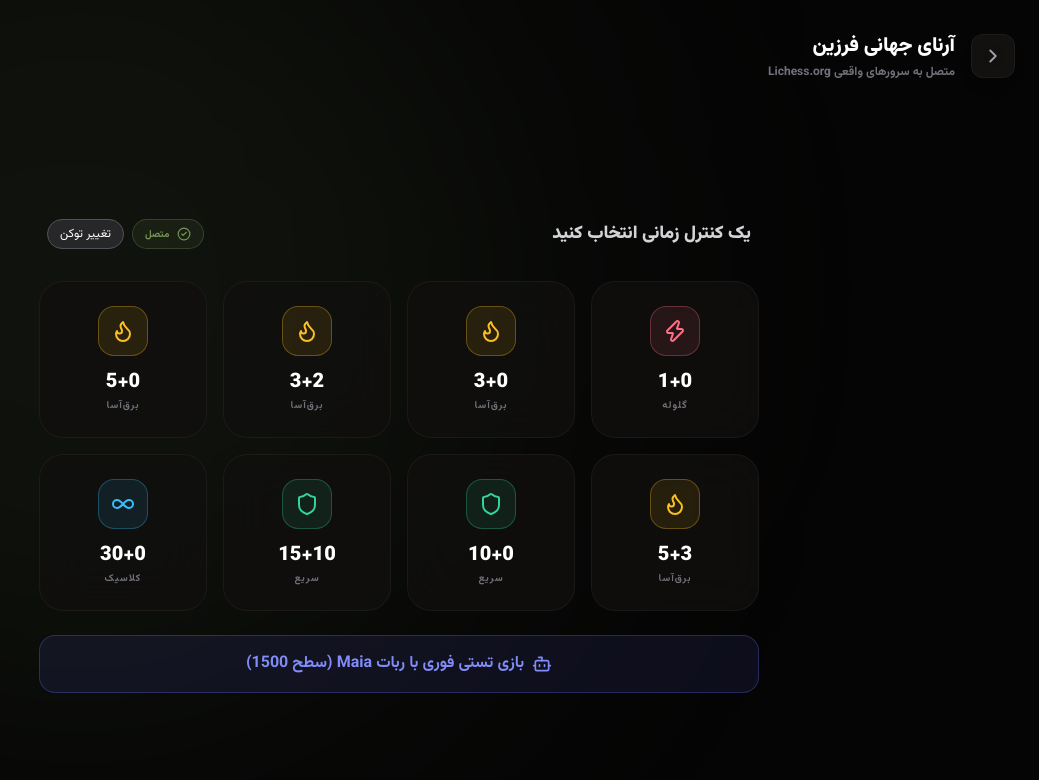
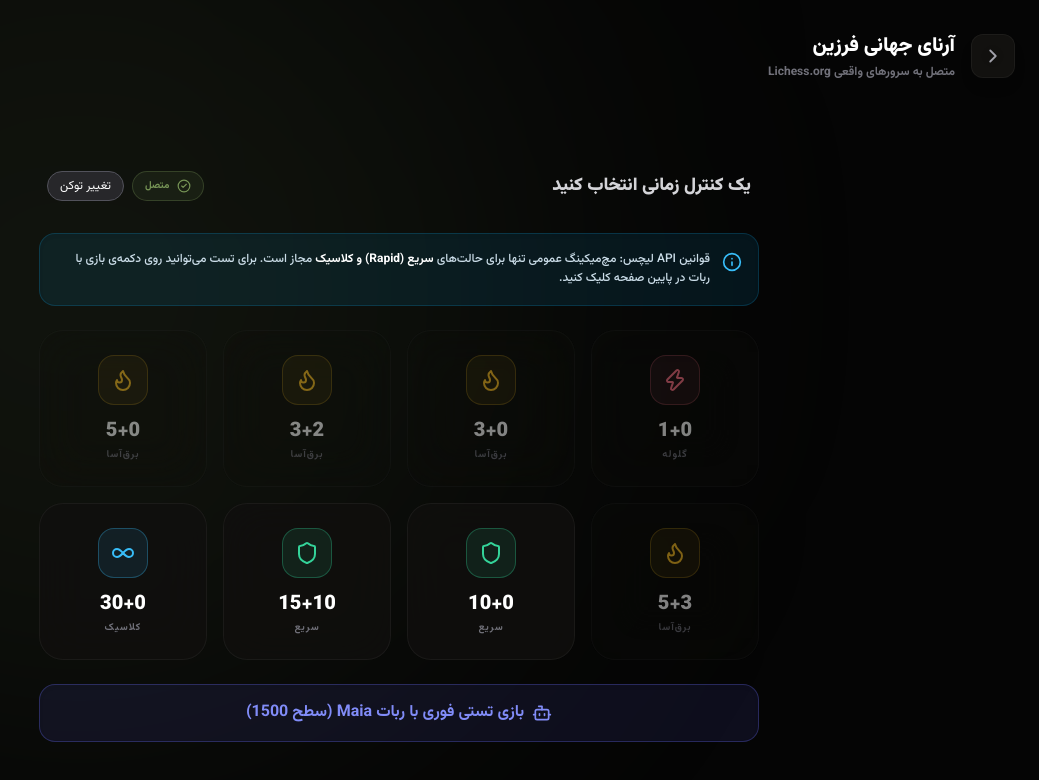
Before and after one commit to Lasp-ir/farzin-app, a React (Vite) app: page /play/online/lobby in a window 1280 px wide. Shown: the top 780 px of the page, without its empty margins (241-1280 px from the left). Built offline with nearby package versions, Linux system fonts and the light colour scheme; sample sign-in values are in the browser's storage.

Commit message:
fix(PlayOnline): disable bullet/blitz buttons in lobby to prevent Lichess API 400 rejection and display informative anti-cheat guidelines to user

```diff
--- a/src/pages/LichessLobby.tsx
+++ b/src/pages/LichessLobby.tsx
@@ -1,7 +1,7 @@
 import { useState, useEffect } from 'react';
 import { useNavigate } from 'react-router-dom';
 import { motion, AnimatePresence } from 'framer-motion';
-import { ChevronRight, Zap, Flame, Infinity as InfinityIcon, Shield, Search, X, CheckCircle2, AlertCircle, Bot } from 'lucide-react';
+import { ChevronRight, Zap, Flame, Infinity as InfinityIcon, Shield, Search, X, CheckCircle2, AlertCircle, Bot, Info } from 'lucide-react';
 
 export default function LichessLobby() {
     const navigate = useNavigate();
@@ -43,15 +43,22 @@ export default function LichessLobby() {
         setToken(null);
     };
 
-    // 🌟 درخواست هوشمند بازی از لیچس با گارد قدرتمند برای پردازش ارور
     const handleSeek = async (timeControl: string) => {
         if (!token) return;
-        setIsSearching(true);
+        setIsSearching(false);
         setError(null);
 
         const [minStr, incStr] = timeControl.split('+');
         const minutes = parseInt(minStr, 10);
         const increment = parseInt(incStr, 10);
+
+        // 🔴 بررسی امنیتی قبل از ارسال: جلوگیری از ارور 400 لیچس
+        if (minutes < 10) {
+            setError("قوانین ضد-تقلب لیچس (Anti-Cheat API): لیچس به کلاینت‌های شخص ثالث اجازه نمی‌دهد در بازی‌های سرعتی (Bullet/Blitz) حریف تصادفی پیدا کنند. لطفاً برای مچ‌میکینگ از زمان‌های Rapid (مثل 10+0) یا کلاسیک استفاده کنید.");
+            return;
+        }
+
+        setIsSearching(true);
 
         try {
             const formData = new URLSearchParams();
@@ -76,16 +83,15 @@ export default function LichessLobby() {
                     exactError = errJson.error || errJson.message || errText;
                 } catch(e) {}
 
-                // 🔴 گارد تبدیل به رشته: مهم نیست لیچس آبجکت بده یا آرایه، ما به استرینگ تبدیلش میکنیم
                 const errorString = typeof exactError === 'string' ? exactError : JSON.stringify(exactError);
 
                 if (response.status === 400) {
                     if (errorString.toLowerCase().includes('already seeking')) {
                         throw new Error("شما در حال حاضر یک جستجوی فعال در لیچس دارید. لطفاً جستجوی قبلی را در سایت لیچس لغو کنید.");
                     }
-                    throw new Error(`خطای 400 (Bad Request): لیچس این کنترل زمانی را رد کرد. دلیل: ${errorString}`);
+                    throw new Error(`خطای لیچس: ${errorString}`);
                 } else if (response.status === 403) {
-                    throw new Error("دسترسی غیرمجاز (403): توکن شما دسترسی Board API ندارد یا اکانت شما مسدود/ربات است.");
+                    throw new Error("دسترسی غیرمجاز (403): توکن شما دسترسی Board API ندارد یا اکانت شما مسدود است.");
                 } else if (response.status === 401) {
                     throw new Error("توکن منقضی شده یا نامعتبر است.");
                 } else if (response.status === 429) {
@@ -137,7 +143,7 @@ export default function LichessLobby() {
         try {
             const formData = new URLSearchParams();
             formData.append('rated', 'false');
-            formData.append('clock.limit', '180');
+            formData.append('clock.limit', '180'); // 3 دقیقه (چالش مستقیم اجازه میده)
             formData.append('clock.increment', '2');
 
             const response = await fetch('https://lichess.org/api/challenge/maia1', {
@@ -252,25 +258,38 @@ export default function LichessLobby() {
                                 </div>
                             </div>
 
-                            {error && <div className="mb-6 p-3 bg-red-500/10 border border-red-500/20 text-red-400 text-sm font-bold rounded-xl text-center leading-loose">{error}</div>}
+                            {/* با این نوار راهنما به کاربر اطلاع می‌دیم */}
+                            <div className="mb-6 p-4 bg-sky-500/10 border border-sky-500/20 rounded-2xl flex items-start gap-3 shadow-inner">
+                                <Info size={20} className="text-sky-400 shrink-0 mt-0.5" />
+                                <p className="text-xs text-sky-100/90 leading-relaxed font-medium">
+                                   قوانین API لیچس: مچ‌میکینگ عمومی تنها برای حالت‌های <b className="text-white">سریع (Rapid) و کلاسیک</b> مجاز است. برای تست می‌توانید روی دکمه‌ی بازی با ربات در پایین صفحه کلیک کنید.
+                                </p>
+                            </div>
+
+                            {error && <div className="mb-6 p-4 bg-red-500/10 border border-red-500/20 text-red-400 text-xs font-bold rounded-xl leading-relaxed flex items-center gap-2 shadow-inner"><AlertCircle size={20} className="shrink-0"/> {error}</div>}
 
                             <div className="grid grid-cols-2 sm:grid-cols-4 gap-4 mb-6">
-                                {timeControls.map((tc) => (
+                                {timeControls.map((tc) => {
+                                    const min = parseInt(tc.id.split('+')[0]);
+                                    const isSpeedGame = min < 10;
+
+                                    return (
                                     <button
                                         key={tc.id}
                                         onClick={() => handleSeek(tc.id)}
-                                        className="bg-[#11100e]/80 backdrop-blur-xl border border-white/5 hover:border-farzin-accent/50 p-6 rounded-3xl flex flex-col items-center gap-3 transition-all hover:-translate-y-1 hover:shadow-[0_10px_30px_rgba(119,149,86,0.15)] group active:scale-95"
+                                        className={`backdrop-blur-xl border border-white/5 p-6 rounded-3xl flex flex-col items-center gap-3 transition-all group active:scale-95 ${isSpeedGame ? 'bg-[#11100e]/40 opacity-50 cursor-not-allowed hover:bg-red-500/5 hover:border-red-500/30' : 'bg-[#11100e]/80 hover:border-farzin-accent/50 hover:-translate-y-1 hover:shadow-[0_10px_30px_rgba(119,149,86,0.15)]'}`}
+                                        title={isSpeedGame ? "API اجازه ساخت بازی سرعتی عمومی را نمی‌دهد" : ""}
                                     >
-                                        <div className={`p-3 rounded-2xl ${tc.bg} ${tc.color} ${tc.border} border transition-transform group-hover:scale-110`}><tc.icon size={24} /></div>
+                                        <div className={`p-3 rounded-2xl ${tc.bg} ${tc.color} ${tc.border} border transition-transform ${!isSpeedGame && 'group-hover:scale-110'}`}><tc.icon size={24} /></div>
                                         <div className="flex flex-col items-center gap-0.5">
                                             <span className="font-black text-xl text-white" dir="ltr">{tc.id}</span>
                                             <span className="text-[10px] text-zinc-500 font-bold uppercase tracking-widest">{tc.name}</span>
                                         </div>
                                     </button>
-                                ))}
+                                )})}
                             </div>
 
-                            <button onClick={handleChallengeMaia} className="w-full bg-indigo-500/10 hover:bg-indigo-500/20 border border-indigo-500/30 text-indigo-400 py-4 rounded-2xl flex items-center justify-center gap-2 font-bold transition-all active:scale-95">
+                            <button onClick={handleChallengeMaia} className="w-full bg-indigo-500/10 hover:bg-indigo-500/20 border border-indigo-500/30 text-indigo-400 py-4 rounded-2xl flex items-center justify-center gap-2 font-bold transition-all active:scale-95 shadow-inner">
                                 <Bot size={20} /> بازی تستی فوری با ربات Maia (سطح 1500)
                             </button>
                         </motion.div>
```
